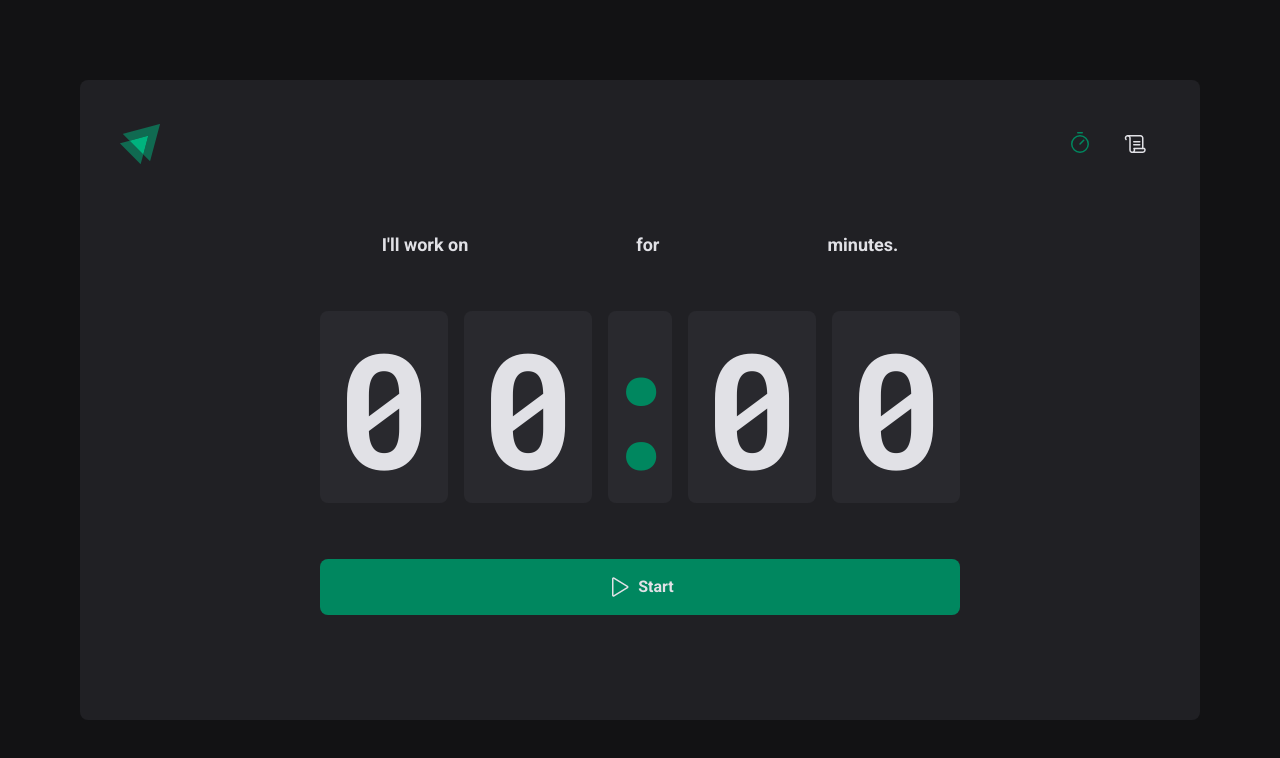
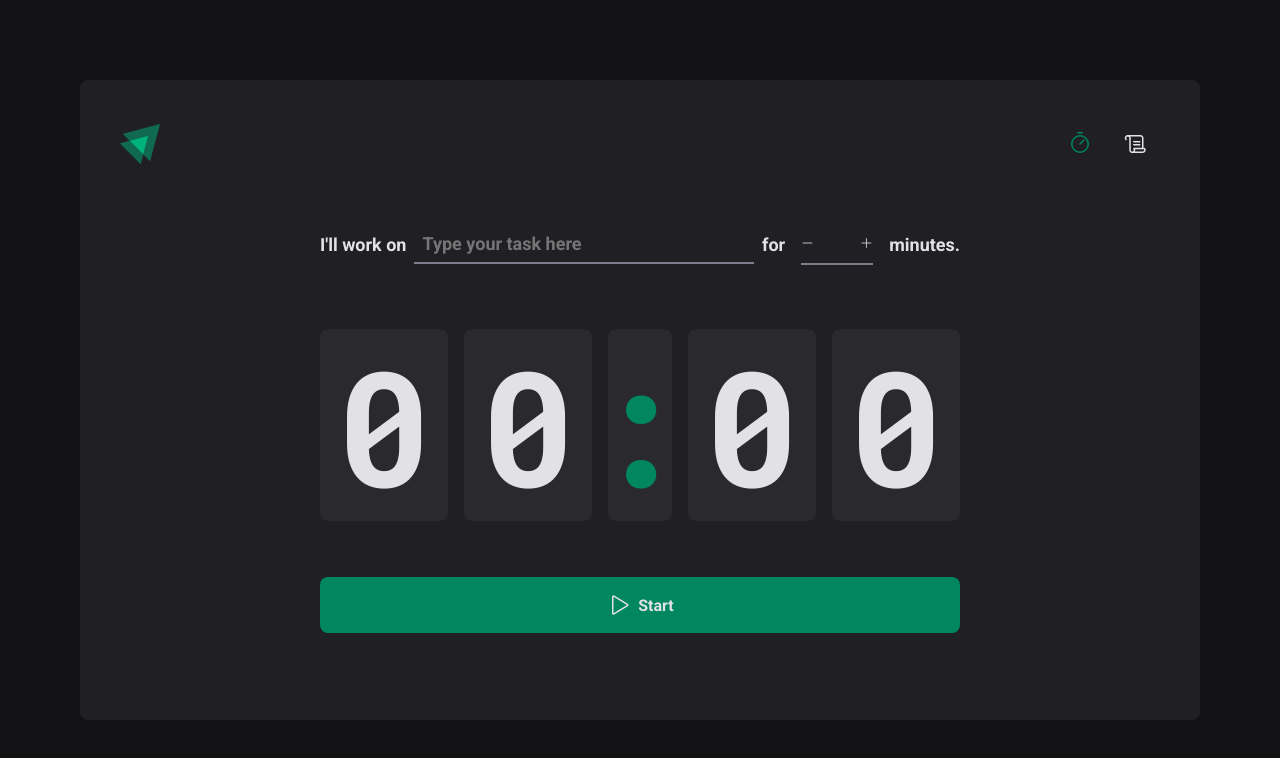
Before and after one commit to lesada/pomodoro-clock, a React (Vite) app: page / in a window 1280 px wide. Shown: the top 758 px of the page. Built offline with nearby package versions, Linux system fonts and the light colour scheme.

Commit message:
feat: number input

```diff
--- a/src/pages/Home/index.tsx
+++ b/src/pages/Home/index.tsx
@@ -1,11 +1,14 @@
-import { Play } from "phosphor-react";
+import { Minus, Play, Plus } from "phosphor-react";
 
 import {
   Button,
   Container,
   Countdown,
   Form,
+  NumberInput,
+  NumberInputContainer,
   Separator,
+  TaskInput,
   Wrapper,
 } from "./styles";
 
@@ -15,10 +18,14 @@ function Home() {
       <Form action="">
         <Wrapper>
           <label htmlFor="task">I'll work on</label>
-          <input type="text" id="task" />
+          <TaskInput type="text" id="task" placeholder="Type your task here" />
 
           <label htmlFor="minutesAmount">for</label>
-          <input type="number" id="minutesAmount" />
+          <NumberInputContainer>
+            <Minus size={24} />
+            <NumberInput type="number" id="minutesAmount" step={5} max={60} />
+            <Plus size={24} />
+          </NumberInputContainer>
 
           <span>minutes.</span>
         </Wrapper>
--- a/src/pages/Home/styles.ts
+++ b/src/pages/Home/styles.ts
@@ -26,6 +26,53 @@ export const Wrapper = styled.div`
   color: ${({ theme }) => theme.gray[100]};
   font-size: 1.125rem;
   font-weight: 700;
+`;
+
+const baseInput = styled.input`
+  height: 2.5rem;
+  border: 0;
+  font-weight: 700;
+  font-size: 1.125rem;
+  color: ${({ theme }) => theme.gray[100]};
+  padding: 0 0.5rem;
+`;
+
+export const TaskInput = styled(baseInput)`
+  flex: 1;
+  border-bottom: 2px solid ${({ theme }) => theme.gray[500]};
+
+  &:focus-visible {
+    outline: 0;
+    border-bottom: 2px solid ${({ theme }) => theme.green[500]};
+  }
+`;
+
+export const NumberInputContainer = styled.div`
+  display: flex;
+  align-items: center;
+  justify-content: center;
+  width: 4.5rem;
+
+  border-bottom: 2px solid ${({ theme }) => theme.gray[500]};
+  margin: 0.5rem;
+
+  &:focus-within {
+    outline: 0;
+    border-bottom: 2px solid ${({ theme }) => theme.green[500]};
+  }
+`;
+
+export const NumberInput = styled(baseInput)`
+  width: 100%;
+  border: 0;
+  outline: 0;
+  text-align: center;
+
+  &::-webkit-inner-spin-button,
+  &::-webkit-outer-spin-button {
+    appearance: none;
+    margin: 0;
+  }
 `;
 
 export const Countdown = styled.div`
--- a/src/styles/global.ts
+++ b/src/styles/global.ts
@@ -35,7 +35,7 @@ export const GlobalStyle = createGlobalStyle`
     cursor: not-allowed;
   }
 
-  *:focus-visible {
+  button:focus-visible {
     outline: none;
     box-shadow: 0 0 0 2px ${({ theme }) => theme.green[500]}
   }
```
